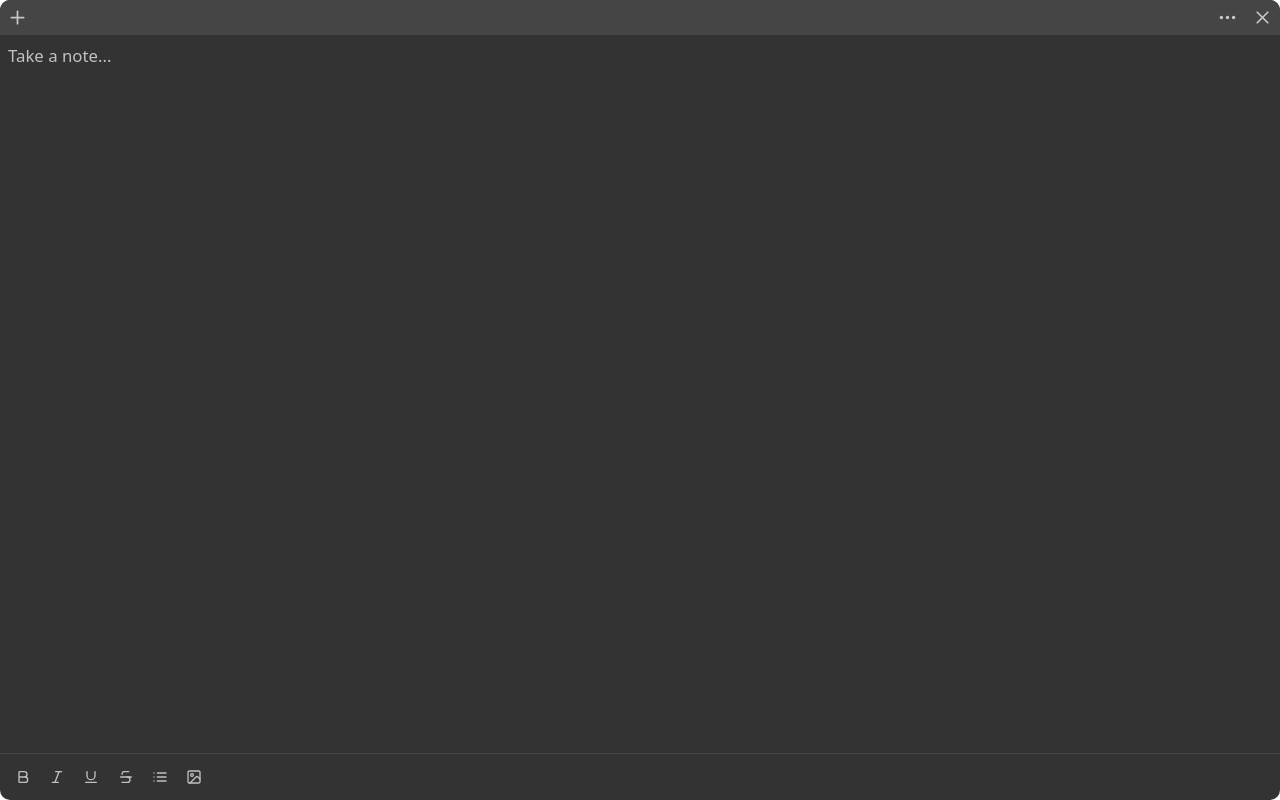
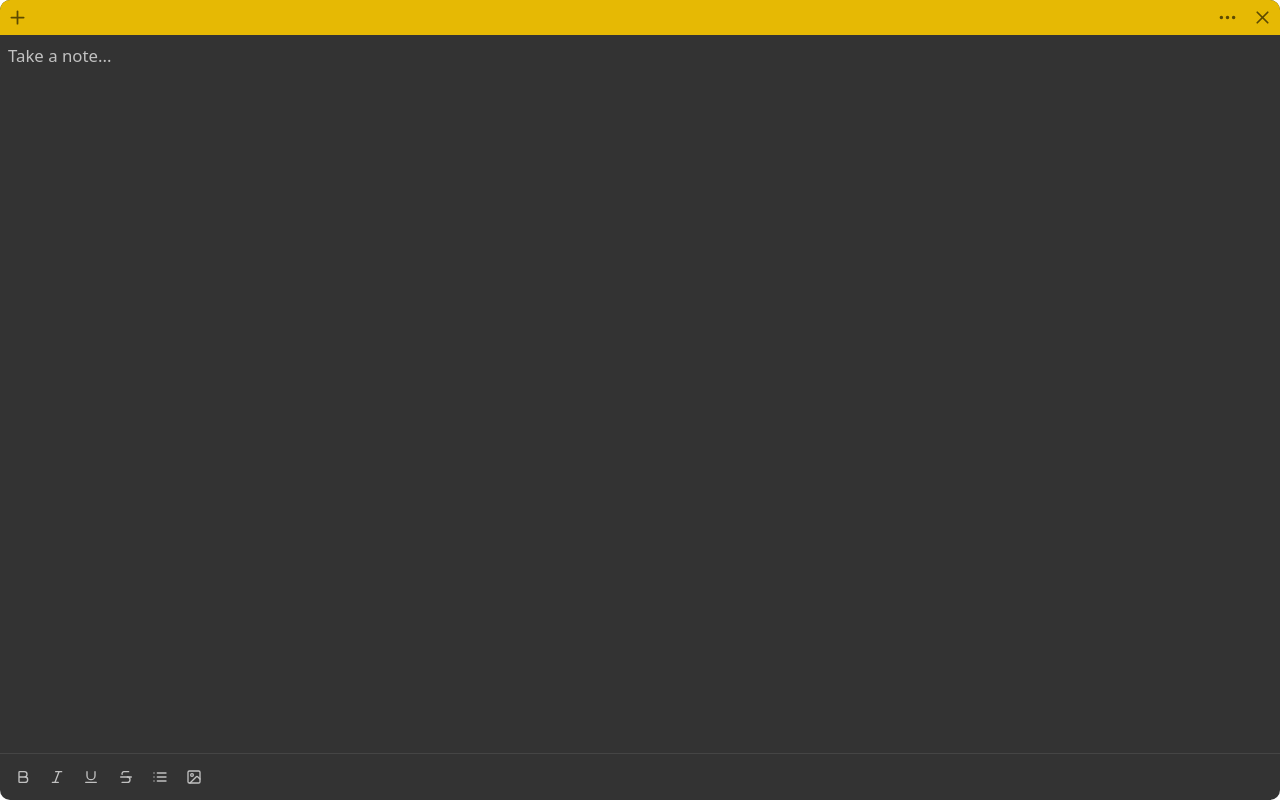
Before and after one commit to borntofrappe/sticky-notes, a SvelteKit app: page / in a window 1280 px wide. Built offline with nearby package versions, Linux system fonts and the light colour scheme.

Commit message:
update highlight
fix spelling; needs a way to persist data; localStorage would apply to all windows (?)

```diff
--- a/src/app.css
+++ b/src/app.css
@@ -67,8 +67,8 @@ body {
   --color-surface-2: #454545;
   --color-text-hint: #ffffff;
   --color-surface-hint: #2b2b2b;
-  --color-text-highlight: var(--color-text-highlight-charcoal);
-  --color-surface-highlight: var(--color-surface-highlight-charcoal);
+  --color-text-highlight: var(--color-text-highlight-yellow);
+  --color-surface-highlight: var(--color-surface-highlight-yellow);
 
   color: var(--color-text-1);
   background: var(--color-surface-1);
@@ -82,6 +82,41 @@ body {
     overflow-y: auto;
     scrollbar-width: thin;
     scrollbar-color: var(--color-surface-2) transparent;
+  }
+
+  [data-highlight="yellow"] & {
+    --color-text-highlight: var(--color-text-highlight-yellow);
+    --color-surface-highlight: var(--color-surface-highlight-yellow);
+  }
+
+  [data-highlight="green"] & {
+    --color-text-highlight: var(--color-text-highlight-green);
+    --color-surface-highlight: var(--color-surface-highlight-green);
+  }
+
+  [data-highlight="pink"] & {
+    --color-text-highlight: var(--color-text-highlight-pink);
+    --color-surface-highlight: var(--color-surface-highlight-pink);
+  }
+
+  [data-highlight="purple"] & {
+    --color-text-highlight: var(--color-text-highlight-purple);
+    --color-surface-highlight: var(--color-surface-highlight-purple);
+  }
+
+  [data-highlight="blue"] & {
+    --color-text-highlight: var(--color-text-highlight-blue);
+    --color-surface-highlight: var(--color-surface-highlight-blue);
+  }
+
+  [data-highlight="grey"] & {
+    --color-text-highlight: var(--color-text-highlight-grey);
+    --color-surface-highlight: var(--color-surface-highlight-grey);
+  }
+
+  [data-highlight="charcoal"] & {
+    --color-text-highlight: var(--color-text-highlight-charcoal);
+    --color-surface-highlight: var(--color-surface-highlight-charcoal);
   }
 }
 
@@ -236,33 +271,33 @@ body {
   border: none;
   color: var(--color-surface-1);
 
-  &[data-higlight="yellow"] {
+  &[data-color="yellow"] {
     background: var(--color-highlight-yellow);
   }
 
-  &[data-higlight="green"] {
+  &[data-color="green"] {
     background: var(--color-highlight-green);
   }
 
-  &[data-higlight="pink"] {
+  &[data-color="pink"] {
     background: var(--color-highlight-pink);
   }
 
-  &[data-higlight="purple"] {
+  &[data-color="purple"] {
     background: var(--color-highlight-purple);
   }
 
-  &[data-higlight="blue"] {
+  &[data-color="blue"] {
     background: var(--color-highlight-blue);
   }
 
-  &[data-higlight="grey"] {
+  &[data-color="grey"] {
     background: var(--color-highlight-grey);
   }
 
-  &[data-higlight="charcoal"] {
+  &[data-color="charcoal"] {
     color: var(--color-text-1);
-    background: var(--color-surface-highlight-charcoal);
+    background: var(--color-highlight-charcoal);
   }
 
   position: relative;
--- a/src/routes/NoteDialog.svelte
+++ b/src/routes/NoteDialog.svelte
@@ -23,8 +23,8 @@
   let { dialog = $bindable() }: Props = $props();
 
   const updateColor = (color: Color) => {
-    // TODO: ACTUALLY DO THE THING
     option = color;
+    document.documentElement.setAttribute("data-highlight", color);
 
     timeoutID = setTimeout(() => {
       clearTimeout(timeoutID);
@@ -52,8 +52,8 @@
           updateColor(color);
         }}
         aria-label={color}
-        data-higlight={color}
         data-active={color === option}
+        data-color={color}
       >
       </button>
     {/each}
```
